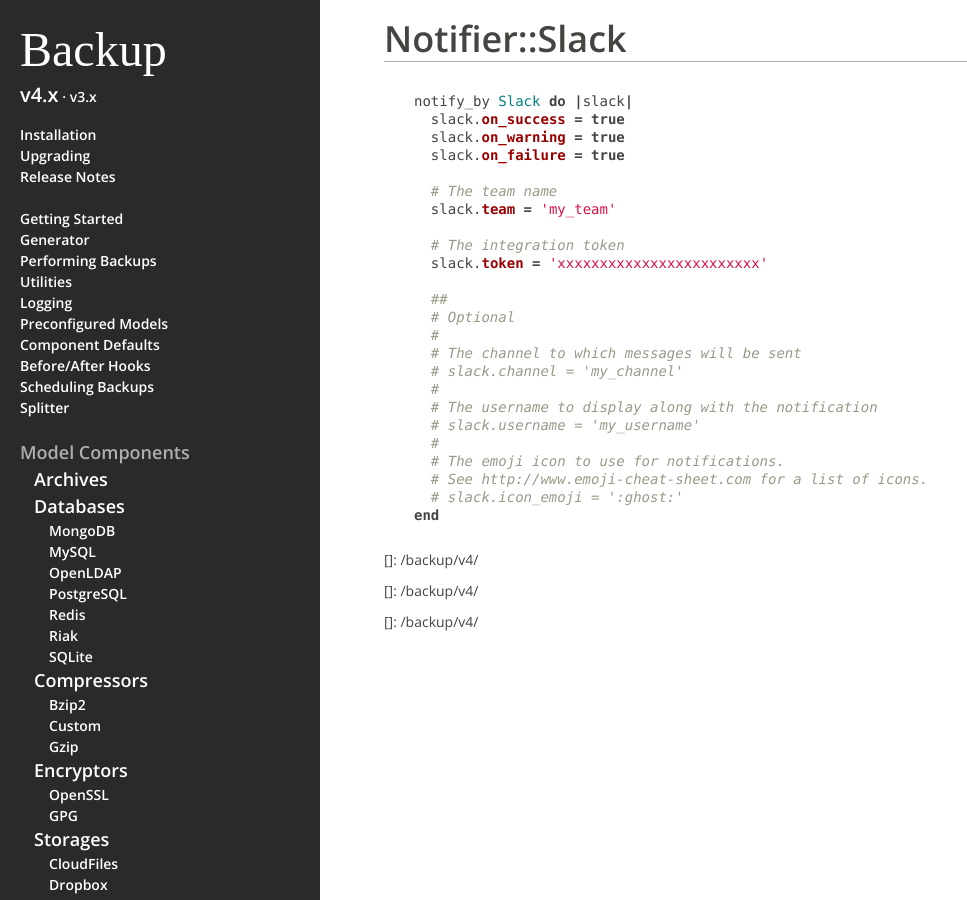
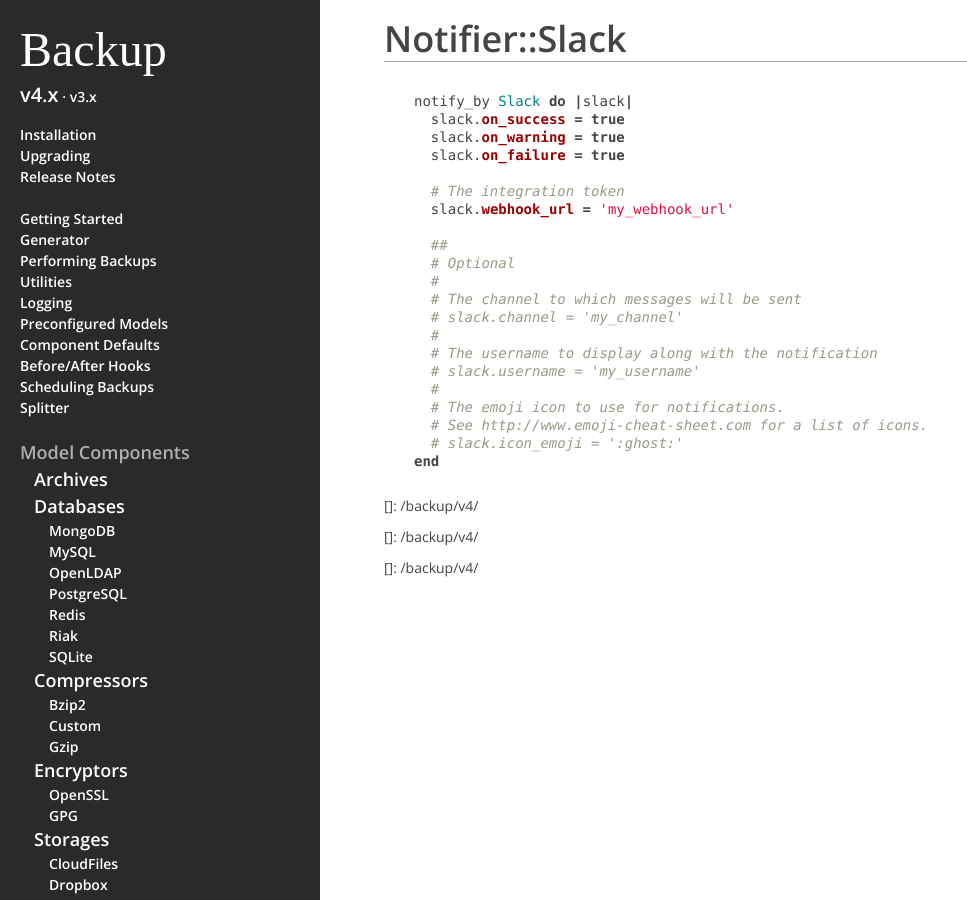
Before and after one commit to backup/backup, a Jekyll site: the page built from v4/notifier-slack/index.md, in a window 1280 px wide. Shown: the whole page, without its empty margins (0-967 px from the left). Built offline with Jekyll 4.4.1, drawn with Linux system fonts in a browser that asks for light colours; some web fonts are replaced; Markdown is read by kramdown in place of the engine named in the settings.

Commit message:
Update slack config

```diff
--- a/v4/notifier-slack/index.md
+++ b/v4/notifier-slack/index.md
@@ -12,11 +12,8 @@ notify_by Slack do |slack|
   slack.on_warning = true
   slack.on_failure = true
 
-  # The team name
-  slack.team = 'my_team'
-
   # The integration token
-  slack.token = 'xxxxxxxxxxxxxxxxxxxxxxxx'
+  slack.webhook_url = 'my_webhook_url'
 
   ##
   # Optional
```
